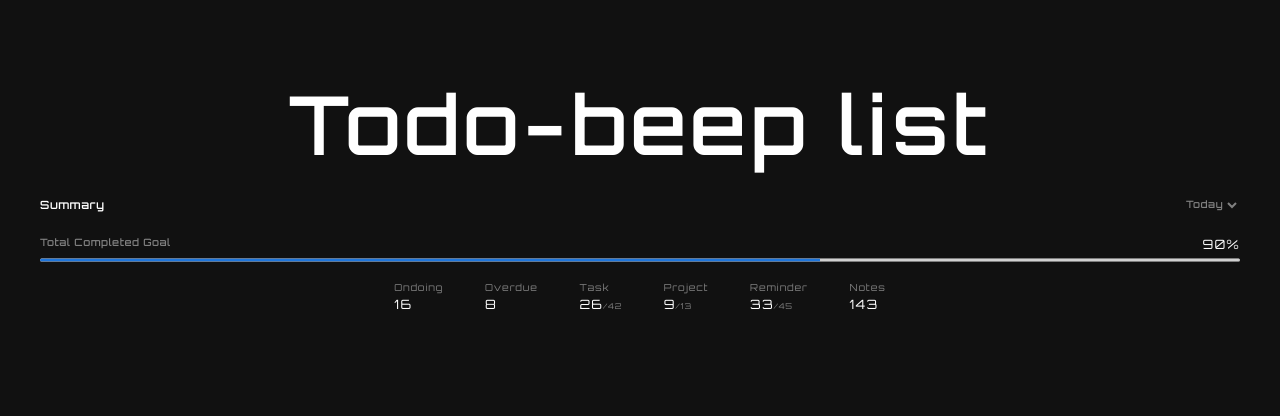
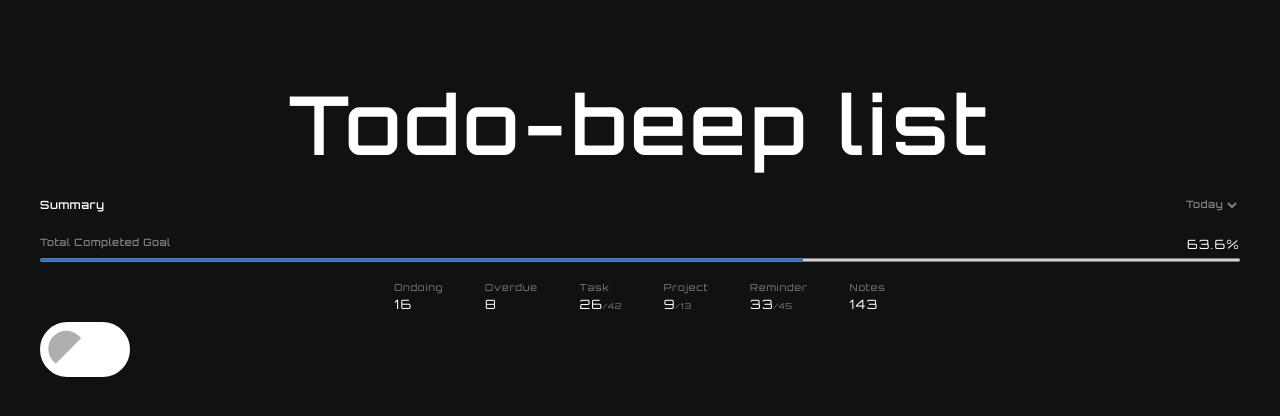
Before and after one commit to Koke-beep/Todo, a React (Create React App) app in the folder frontend/: page / in a window 1280 px wide. Shown: the top 416 px of the page. Built offline with nearby package versions, Linux system fonts and the light colour scheme.

Commit message:
switch button component without functionality for change day-night colors

```diff
--- a/frontend/src/App.jsx
+++ b/frontend/src/App.jsx
@@ -7,6 +7,7 @@ import './App.scss';
 
 import Header from './Components/Header/Header';
 import Summary from './Components/Summary/Summary';
+import DayNightSwitch from './Components/DayNightSwitch/DayNightSwitch';
 
 function App() {
   const theme = 'dark';
@@ -16,6 +17,7 @@ function App() {
       <Provider store={store}>
         <Header />
         <Summary />
+        <DayNightSwitch />
       </Provider>
     </div>
   );
--- /dev/null
+++ b/frontend/src/Components/DayNightSwitch/DayNightSwitch.jsx
@@ -0,0 +1,14 @@
+/* eslint-disable jsx-a11y/label-has-associated-control */
+import React from 'react';
+import './DayNightSwitch.scss';
+
+export default function switchColor() {
+  return (
+    <div>
+      <label className="switch">
+        <input type="checkbox" />
+        <span className="slider round" />
+      </label>
+    </div>
+  );
+}
--- /dev/null
+++ b/frontend/src/Components/DayNightSwitch/DayNightSwitch.scss
@@ -0,0 +1,54 @@
+.switch{
+    position:relative;
+    display:block;
+    width:90px;
+    height:55px;
+    margin-bottom:30px;
+}
+
+.slider{
+    position:absolute;
+    cursor:pointer;
+    top:0;
+    left:0;
+    right:0;
+    bottom:0;
+    background:white;
+    transition: .5s;
+    border: 3px solid white;
+    box-shadow:1px 1px 1px rgba(0,0,0,0.1);
+}
+
+.slider:before{
+    position:absolute;
+    content:"";
+    bottom: 14px;
+    top:8px;
+    background-color: rgb(175,175,175);
+    transition: 0.5s;
+}
+
+.switch input{
+    display:none;
+}
+
+input:checked + .slider{
+background-color: black;
+}
+
+input:checked+.slider:before{
+    transform: translateX(47px) rotateZ(45deg);
+    background:yellow;
+}
+
+.slider.round{
+    border-radius:35px;
+}
+
+.slider.round:before{
+    width:43%;
+    height:43%;
+    border-top-left-radius:50px;
+    border-top-right-radius:50px;
+    transform:rotateZ(-45deg);
+}
--- a/frontend/src/Components/Summary/Summary.jsx
+++ b/frontend/src/Components/Summary/Summary.jsx
@@ -1,9 +1,15 @@
+/* eslint-disable no-console */
 import React from 'react';
 import './Summary.scss';
 
 import SummaryList from './SummaryList/SummaryList';
+import loadTodo from '../../Redux/Storage/InitialState';
 
 export default function Summary() {
+  const { Task, Project } = loadTodo.taskStatus;
+  const percentageTask = (((Task.done + Project.done)
+   / (Task.unfinished + Project.unfinished)) * 100).toFixed(1);
+
   return (
     <section id="summary__box">
       <div className="summary__header">
@@ -18,9 +24,12 @@ export default function Summary() {
       <div className="summary__goal">
         <div className="summary__completed">
           <p>Total Completed Goal</p>
-          <span className="summary__percentage">90%</span>
+          <span className="summary__percentage">
+            {percentageTask}
+            %
+          </span>
         </div>
-        <progress value="65" max="100" />
+        <progress value={percentageTask} max="100" />
       </div>
       <SummaryList />
     </section>
--- a/frontend/src/Components/Summary/Summary.scss
+++ b/frontend/src/Components/Summary/Summary.scss
@@ -48,6 +48,4 @@
             width:100%;
         }
     }
-
-
 }
--- a/frontend/src/Components/Summary/SummaryList/SummaryList.jsx
+++ b/frontend/src/Components/Summary/SummaryList/SummaryList.jsx
@@ -1,4 +1,3 @@
-/* eslint-disable no-console */
 /* eslint-disable react/prop-types */
 import React, { useEffect } from 'react';
 import './SummaryList.scss';
```
